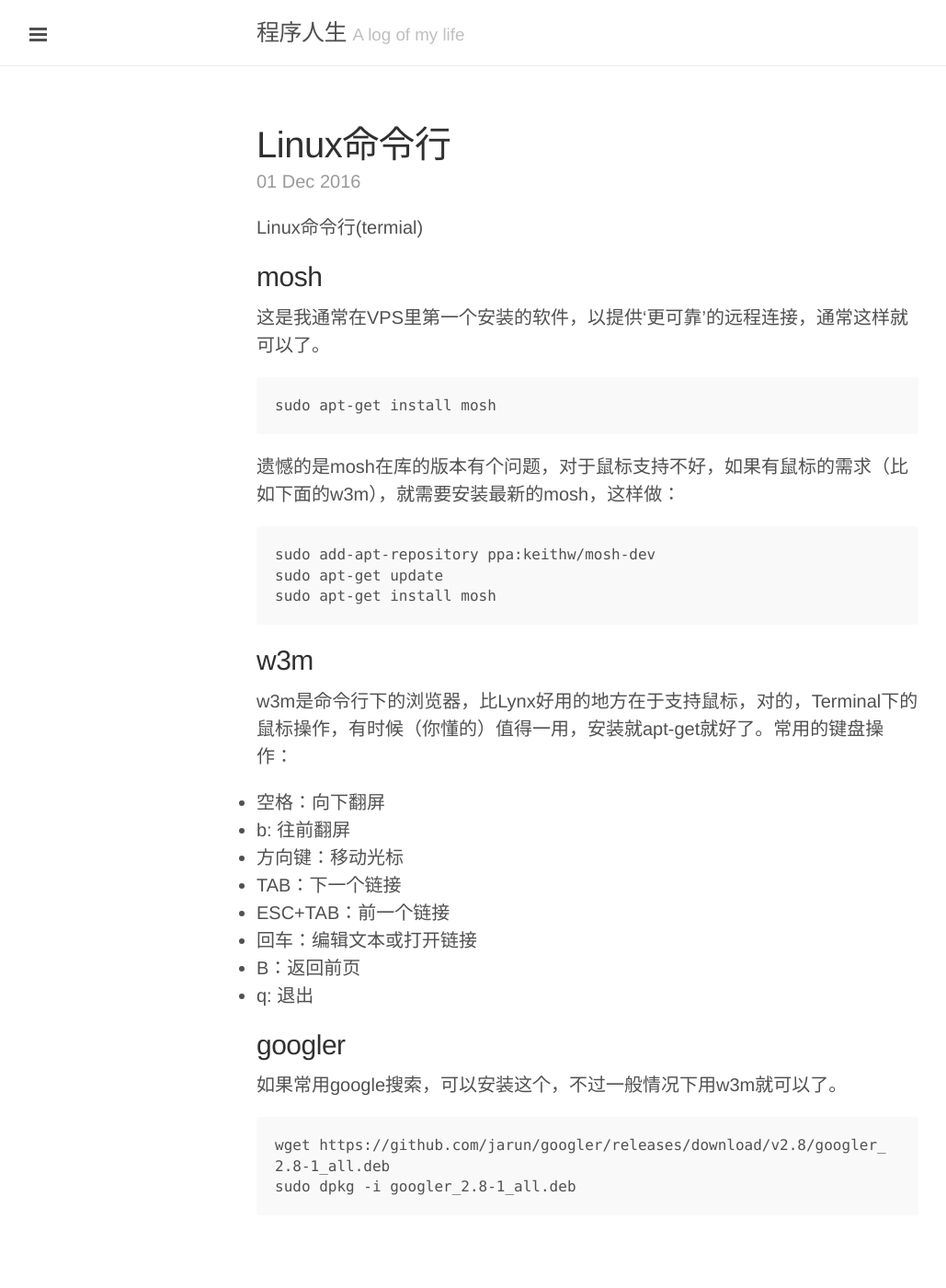
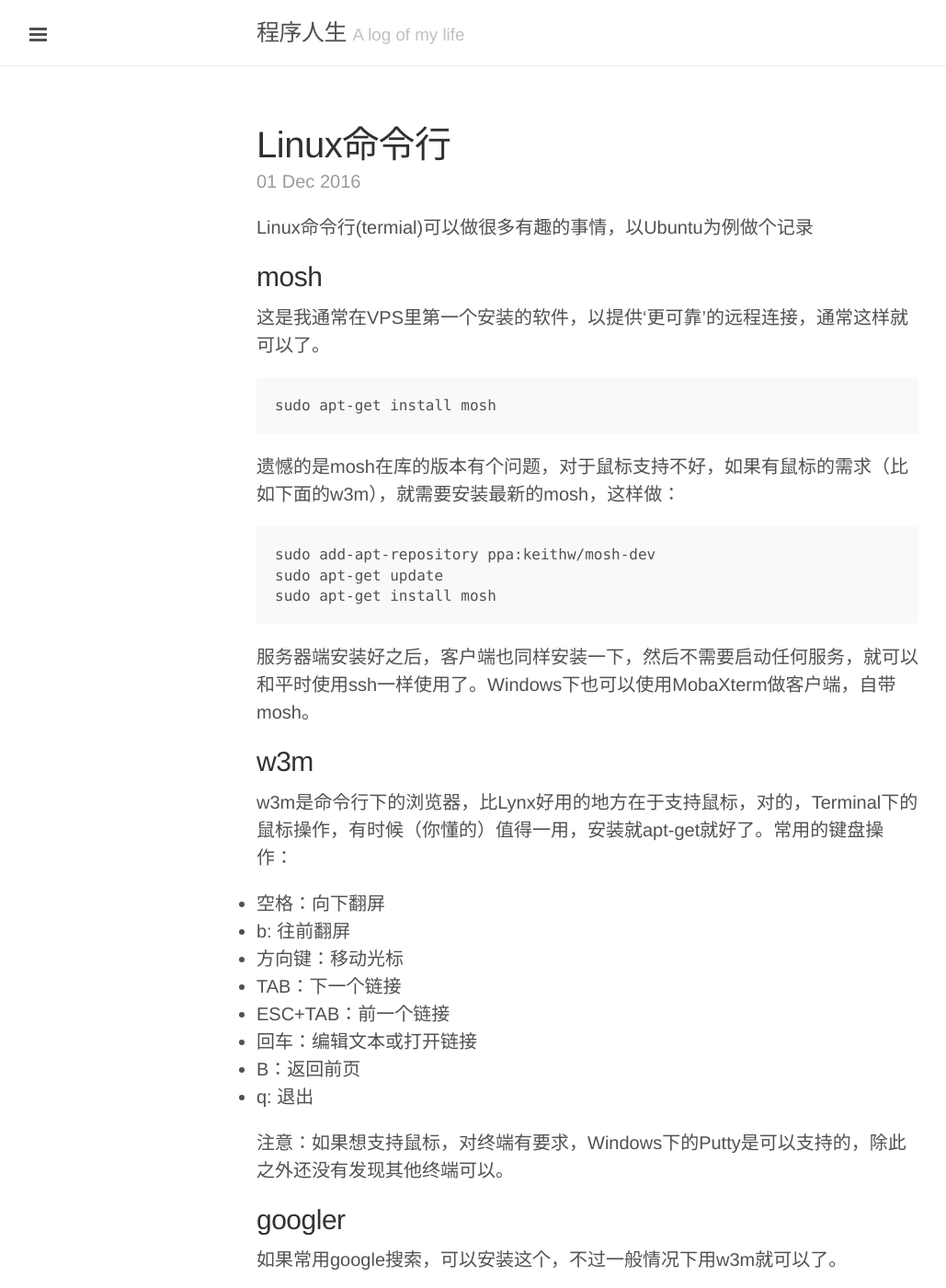
Before and after one commit to liuzhongshu/liuzhongshu.github.io, a Jekyll site: the page built from _posts/2016-12-01-linux-terminal.markdown, in a window 1280 px wide and 1400 px high. Shown: the whole window at 92% size, without its empty margins (1-1030 px from the left). Built offline with Jekyll 4.4.1, drawn with Linux system fonts in a browser that asks for light colours; comment, search, counter and statistics services are not loaded; some of the changed text lies outside the part shown.

Commit message:
Post update: Linux命令行

`````diff
--- a/_posts/2016-12-01-linux-terminal.markdown
+++ b/_posts/2016-12-01-linux-terminal.markdown
@@ -3,7 +3,7 @@ published: true
 title: Linux命令行
 layout: post
 ---
-Linux命令行(termial)
+Linux命令行(termial)可以做很多有趣的事情，以Ubuntu为例做个记录
 
 ## mosh
 
@@ -21,6 +21,8 @@ sudo apt-get update
 sudo apt-get install mosh
 ```
 
+服务器端安装好之后，客户端也同样安装一下，然后不需要启动任何服务，就可以和平时使用ssh一样使用了。Windows下也可以使用MobaXterm做客户端，自带mosh。
+
 ## w3m
 
 w3m是命令行下的浏览器，比Lynx好用的地方在于支持鼠标，对的，Terminal下的鼠标操作，有时候（你懂的）值得一用，安装就apt-get就好了。常用的键盘操作：
@@ -34,6 +36,8 @@ w3m是命令行下的浏览器，比Lynx好用的地方在于支持鼠标，对
 - B：返回前页
 - q: 退出
 
+注意：如果想支持鼠标，对终端有要求，Windows下的Putty是可以支持的，除此之外还没有发现其他终端可以。
+
 ## googler
 
 如果常用google搜索，可以安装这个，不过一般情况下用w3m就可以了。
@@ -42,3 +46,17 @@ w3m是命令行下的浏览器，比Lynx好用的地方在于支持鼠标，对
 wget https://github.com/jarun/googler/releases/download/v2.8/googler_2.8-1_all.deb
 sudo dpkg -i googler_2.8-1_all.deb
 ```
+
+这个的用法很简单
+
+```
+googler -n 5 keyword
+````
+
+如果想让googler和w3m集成，也很简单：
+
+```
+export BROWSER=w3m
+```
+
+这样用googler查询的结果，就可以用w3m打开浏览了。
`````
